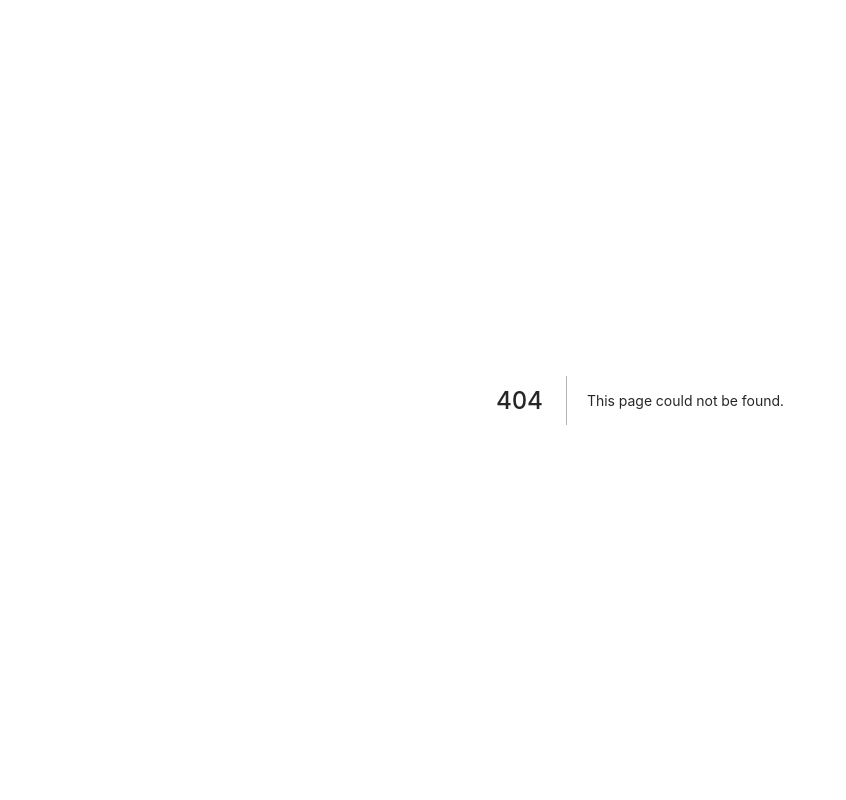
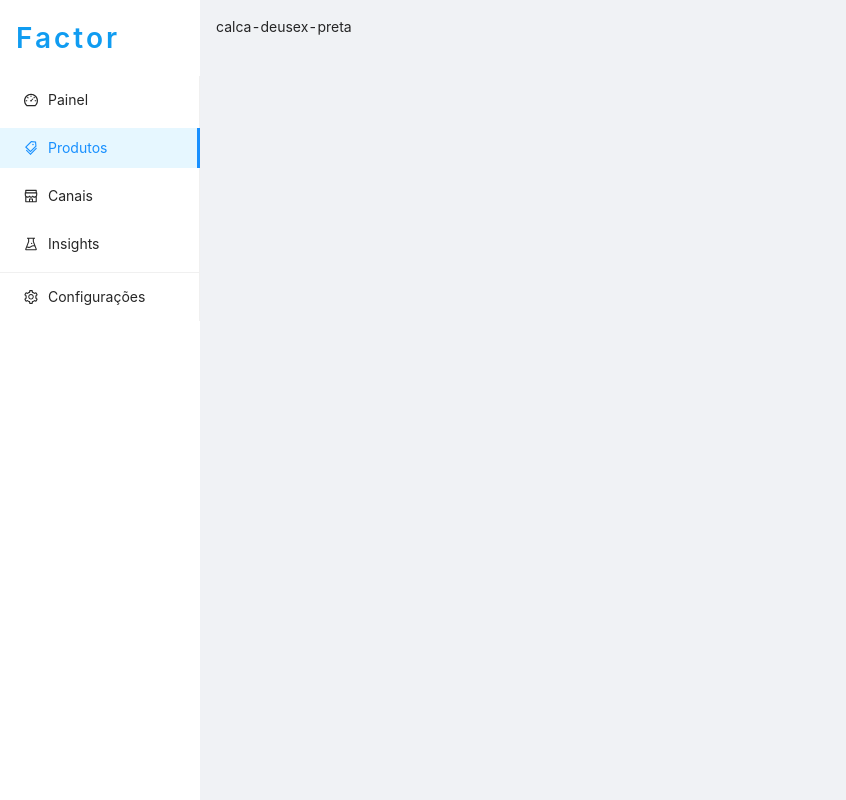
Before and after one commit to TheCrocodileNest/factor, a Next.js app: page /products/calca-deusex-preta in a window 1280 px wide. Before the commit this address had no page. Shown: the whole page, without its empty margins (0-846 px from the left). Built offline with nearby package versions, Linux system fonts and the light colour scheme.

Commit message:
Add link to product detail

```diff
--- /dev/null
+++ b/pages/products/[LinkId].js
@@ -0,0 +1,19 @@
+import React from 'react'
+import { useRouter } from 'next/router'
+
+import Navigation from '../../components/navigation'
+
+import products from '../../data/products.json'
+
+
+const Product = () => {
+    const router = useRouter()
+    const { LinkId } = router.query
+	return (
+		<Navigation section='products'>
+            <p>{LinkId}</p>
+		</Navigation>
+	)
+}
+
+export default Product
```
Also changed, not shown: pages/products/index.js (+5 -6 lines).
